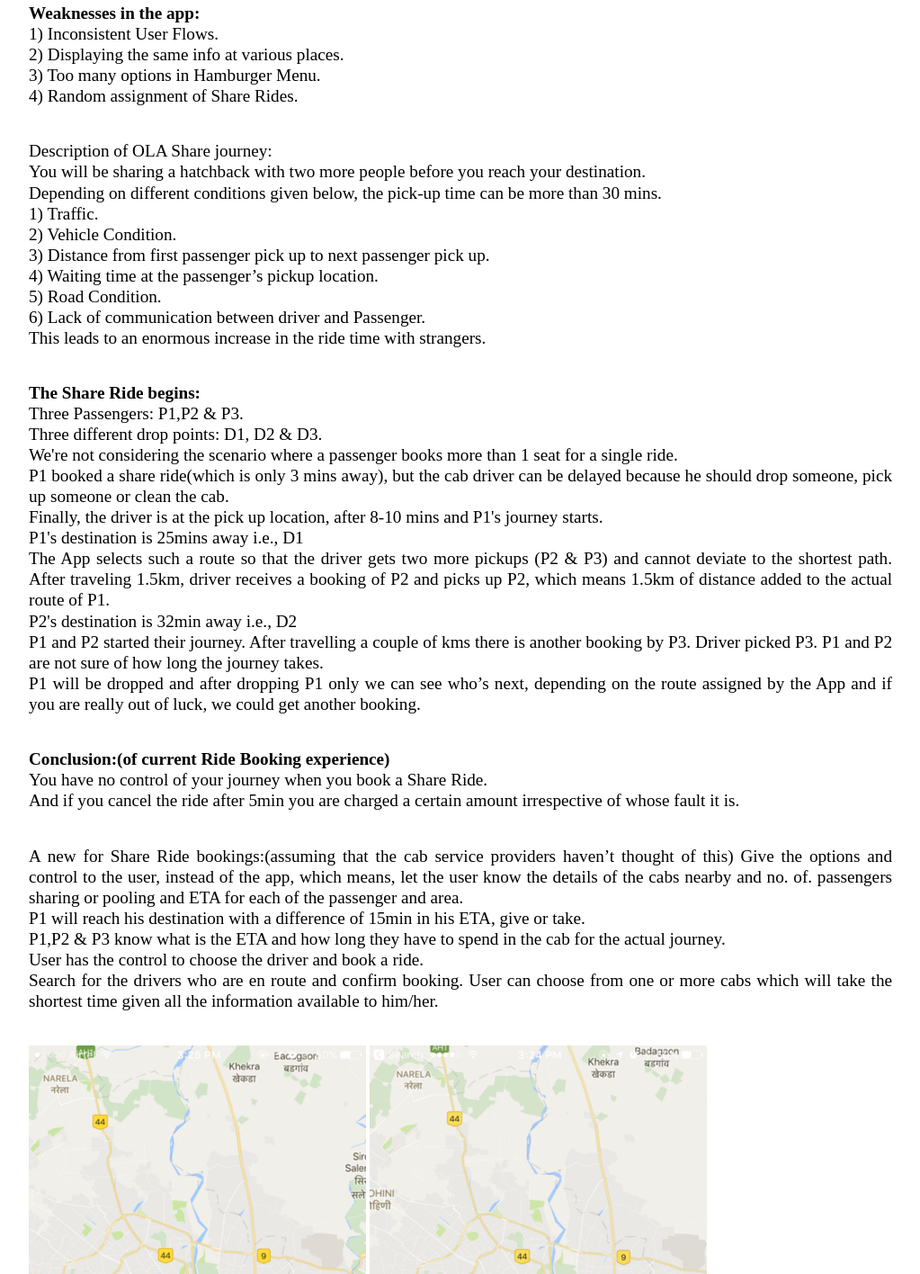
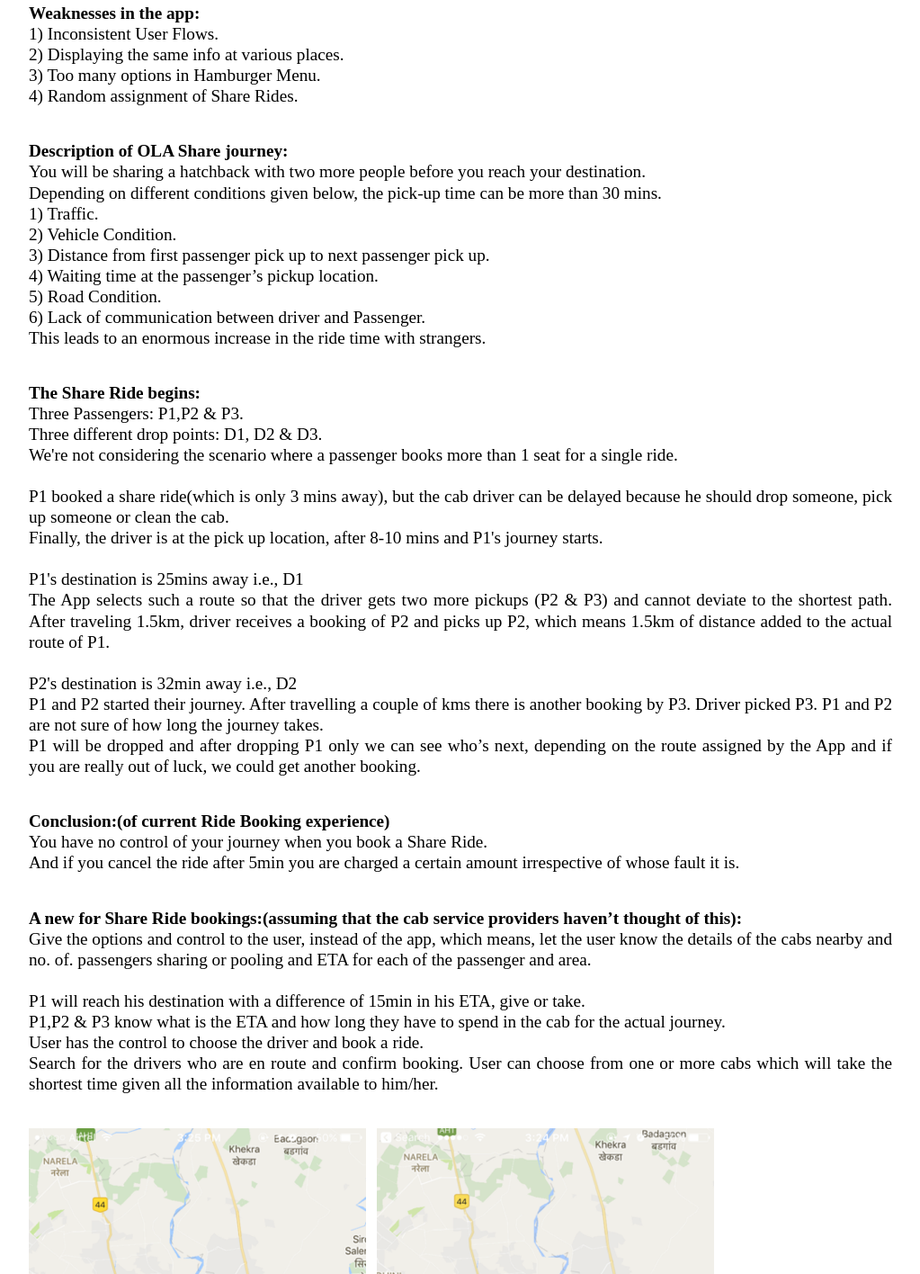
Before and after one commit to askhubchandani/ola-redesign, a plain HTML site: page index.html in a window 1280 px wide. Shown: the part 489-1905 px from the top of the page at 90% size, without its empty margins (128-1151 px from the left). Drawn offline with nearby package versions, Linux system fonts and the light colour scheme.

Commit message:
Update index.html

```diff
--- a/index.html
+++ b/index.html
@@ -48,7 +48,7 @@
 					3) Too many options in Hamburger Menu.<br>
 					4) Random assignment of Share Rides.</p>
 
-                                <p> Description of OLA Share journey:<br>
+				<p><b>Description of OLA Share journey:</b><br>
                                  You will be sharing a hatchback with two more people before you reach your destination.<br>
                                  Depending on different conditions given below, the pick-up time can be more than 30 mins.<br>
                                  1) Traffic.<br>
@@ -59,29 +59,28 @@
                                  6) Lack of communication between driver and Passenger.<br>
 				This leads to an enormous increase in the ride time with strangers.</p>
 
-<p> <b>The Share Ride begins:</b><br>
-Three Passengers: P1,P2 & P3.<br>
-Three different drop points: D1, D2 & D3.<br>
-We're not considering the scenario where a passenger books more than 1 seat for a single ride.<br>
+                                <p> <b>The Share Ride begins:</b><br>
+                                Three Passengers: P1,P2 & P3.<br>
+                                Three different drop points: D1, D2 & D3.<br>
+                               We're not considering the scenario where a passenger books more than 1 seat for a single ride.<br><br>
 
 P1 booked a share ride(which is only 3 mins away), but the cab driver can be delayed because he should drop someone, pick up someone or clean the cab.<br>
-Finally, the driver is at the pick up location, after 8-10 mins and P1's journey starts.<br>
+Finally, the driver is at the pick up location, after 8-10 mins and P1's journey starts.<br><br>
 
 P1's destination is 25mins away i.e., D1<br>
-The App selects such a route so that the driver gets two more pickups (P2 & P3) and cannot deviate to the shortest path. After traveling 1.5km, driver receives a booking of P2 and picks up P2, which means 1.5km of distance added to the actual route of P1.<br>
+The App selects such a route so that the driver gets two more pickups (P2 & P3) and cannot deviate to the shortest path. After traveling 1.5km, driver receives a booking of P2 and picks up P2, which means 1.5km of distance added to the actual route of P1.<br><br>
 
 P2's destination is 32min away i.e., D2<br>
 P1 and P2 started their journey. After travelling a couple of kms there is another booking by P3. Driver picked P3. P1 and P2 are not sure of how long the journey takes.<br>
-
 P1 will be dropped and after dropping P1 only we can see who’s next, depending on the route assigned by the App and if you are really out of luck, we could get another booking.<br></p>
 
 <p><b>Conclusion:(of current Ride Booking experience)</b><br>
 You have no control of your journey when you book a Share Ride.<br>
 And if you cancel the ride after 5min you are charged a certain amount irrespective of whose fault it is.<br></p>
 
-<p>A new  for Share Ride bookings:(assuming that the cab service providers haven’t thought of this)
+<p><b>A new  for Share Ride bookings:(assuming that the cab service providers haven’t thought of this):</b><br>
 
-Give the options and control to the user, instead of the app, which means, let the user know the details of the cabs nearby and no. of. passengers sharing or pooling and ETA for each of the passenger and area.<br>
+Give the options and control to the user, instead of the app, which means, let the user know the details of the cabs nearby and no. of. passengers sharing or pooling and ETA for each of the passenger and area.<br><br>
 
 P1 will reach his destination with a difference of 15min in his ETA, give or take.<br>
 P1,P2 & P3 know what is the ETA and how long they have to spend in the cab for the actual journey.<br>
@@ -90,8 +89,9 @@
 </p>
 
 <img src="images/ola1.png" alt="Ola Share">
+		&nbsp;
 <img src="images/ola2.png" alt="Ola Share">
-
+                &nbsp;
 <p><b>Advantages:</b>
 
 1) You can know the person you are travelling with only after confirming your booking (security reasons).<br>
@@ -100,7 +100,8 @@
 4) Find the shortest route to your destination.<br>
 5) Show only co-passengers drop location in case the P1 dropped last or second.</p>
 
-<img src="images/ola3.png" alt="Ola Share">
+	&nbsp;
+<img src="images/ola3.png" alt="Ola Share" align:center>
 
 <p><b>Final Conclusion:</b>
 1) Better menu with less optoins in Hamburger menu.<br>
```
